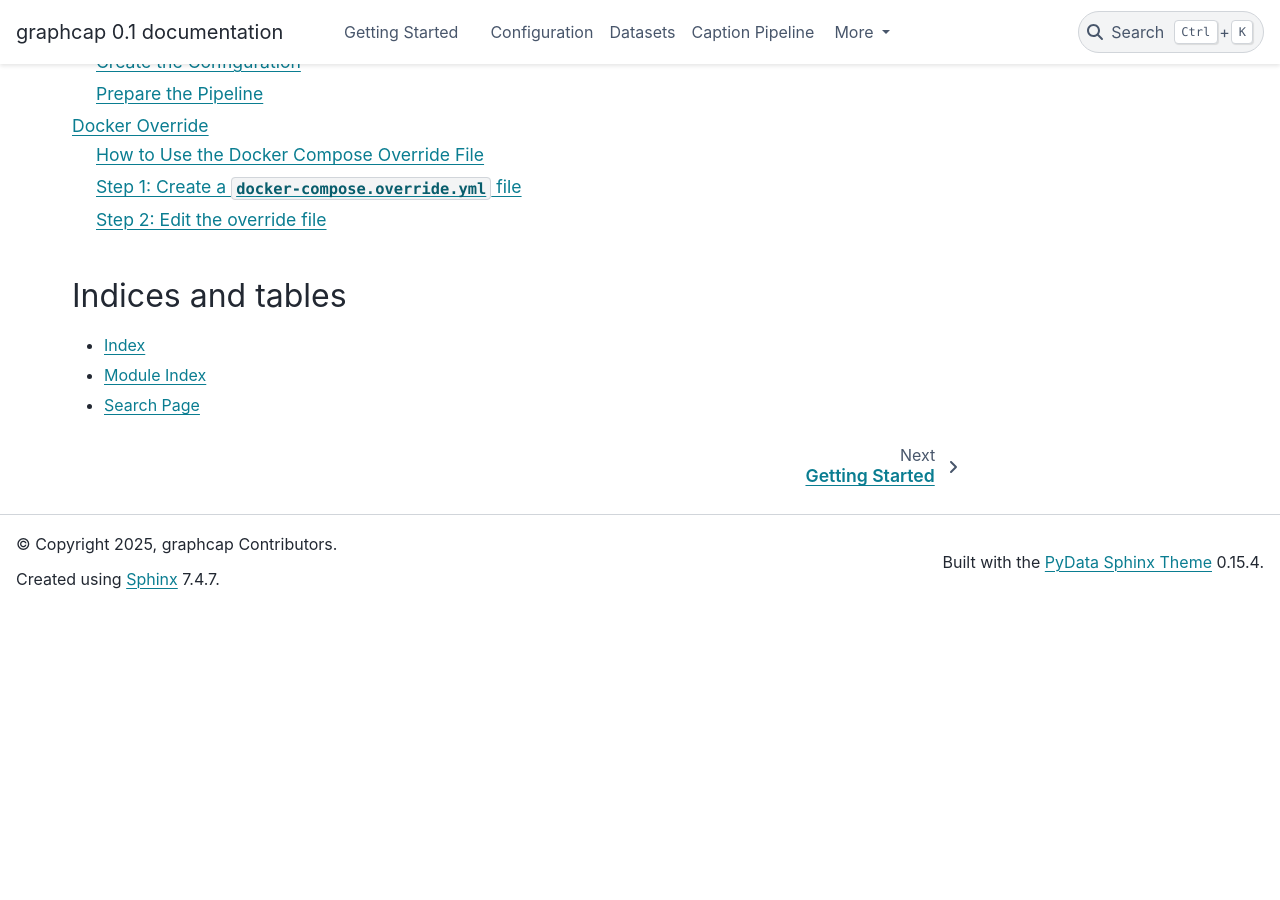
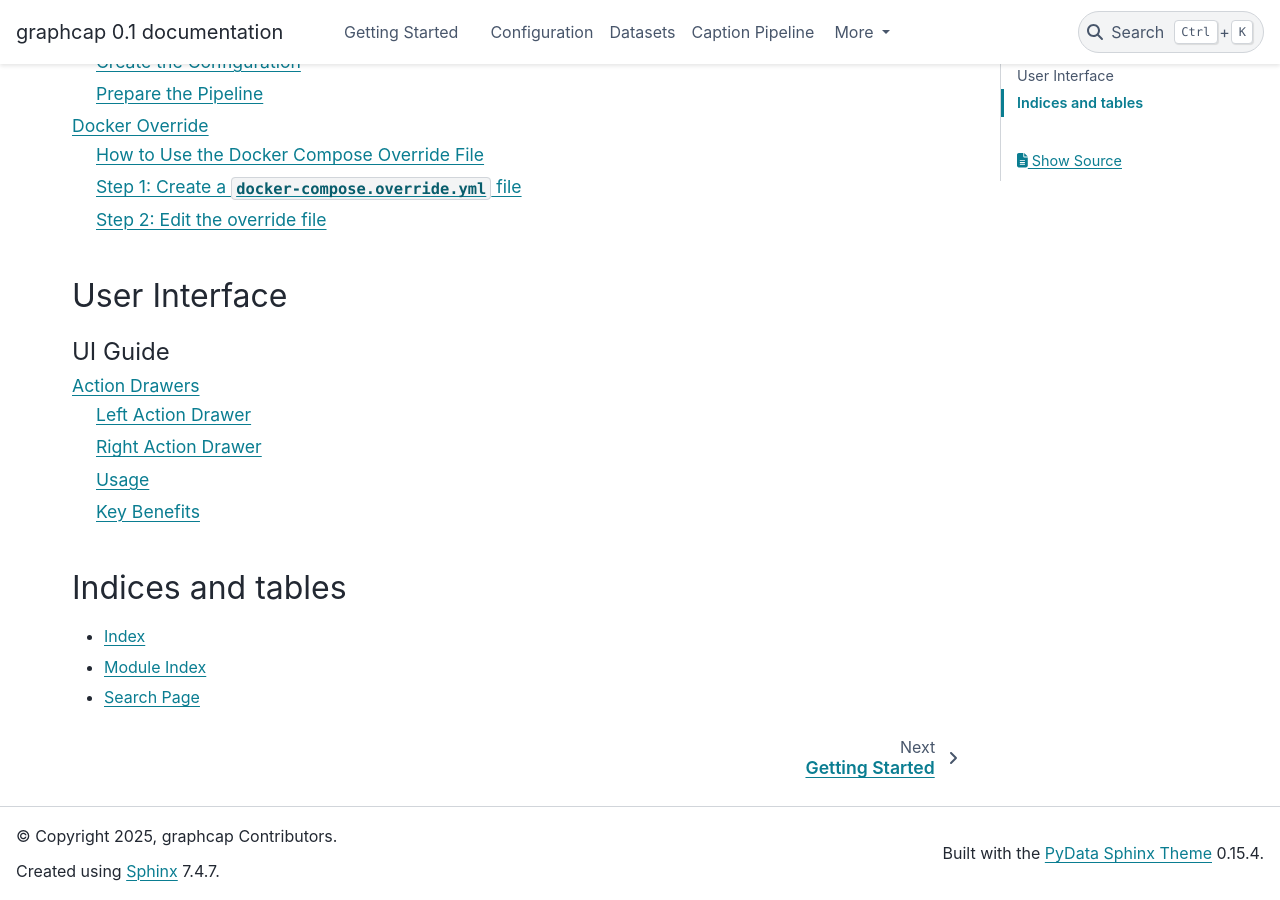
Before and after one commit to Open-Model-Initiative/graphcap, a Sphinx documentation site: the page built from doc/index.rst, in a window 1280 px wide and 900 px high, scrolled down 915 px. Built offline with Sphinx 7.4.7 and the PyData theme 0.15.4, drawn with Linux system fonts in a browser that asks for light colours; before the commit the page ends 1523 px from its top, so only the background shows below that; part of the change alters nothing that is shown.

Commit message:
update doc with action drawer info
Signed-off-by: jphillips <josh.phillips@fearnworks.com>

```diff
--- a/doc/index.rst
+++ b/doc/index.rst
@@ -19,6 +19,15 @@ Getting Started
    getting_started/workspaces
    getting_started/docker_override
 
+User Interface
+=============
+
+.. toctree::
+   :maxdepth: 2
+   :caption: UI Guide
+
+   ui/action_drawers
+
 Indices and tables
 ==================
 
--- /dev/null
+++ b/doc/ui/action_drawers.rst
@@ -0,0 +1,49 @@
+Action Drawers
+=============
+
+GraphCap Studio now features collapsible action drawers on both sides of the interface for quick access to configuration and tools.
+
+.. image:: /static/images/action-drawers.png
+   :alt: GraphCap Studio action drawers showing left and right panels
+   :align: center
+   :width: 100%
+
+Left Action Drawer
+----------------
+
+The left drawer provides access to common configuration options and feature flags:
+
+* Always present in the interface
+* Contains feature toggles and standard configuration options
+* Designed for frequent access to common settings
+* Collapsible to maximize workspace when needed
+
+Right Action Drawer
+-----------------
+
+The right drawer houses advanced options and developer tools:
+
+* Optional visibility based on context
+* Contains workspace file browser
+* Server connection management
+  * Media server status and configuration
+  * GraphCap server status and configuration
+* Advanced configuration options
+
+Usage
+-----
+
+Both drawers can be:
+
+* Collapsed to icons-only mode to maximize workspace
+* Expanded to full width for detailed configuration
+* Toggled using the chevron controls when expanded
+
+Key Benefits
+----------
+
+* Eliminates need for manual config file editing
+* Provides 100% GUI-based configuration
+* Centralizes all settings in easily accessible locations
+* Separates common vs advanced options logically
+* Maintains clean workspace while keeping tools accessible
```
Also changed, not shown: doc/ui/action_drawers/static/action-drawers.png (added).
